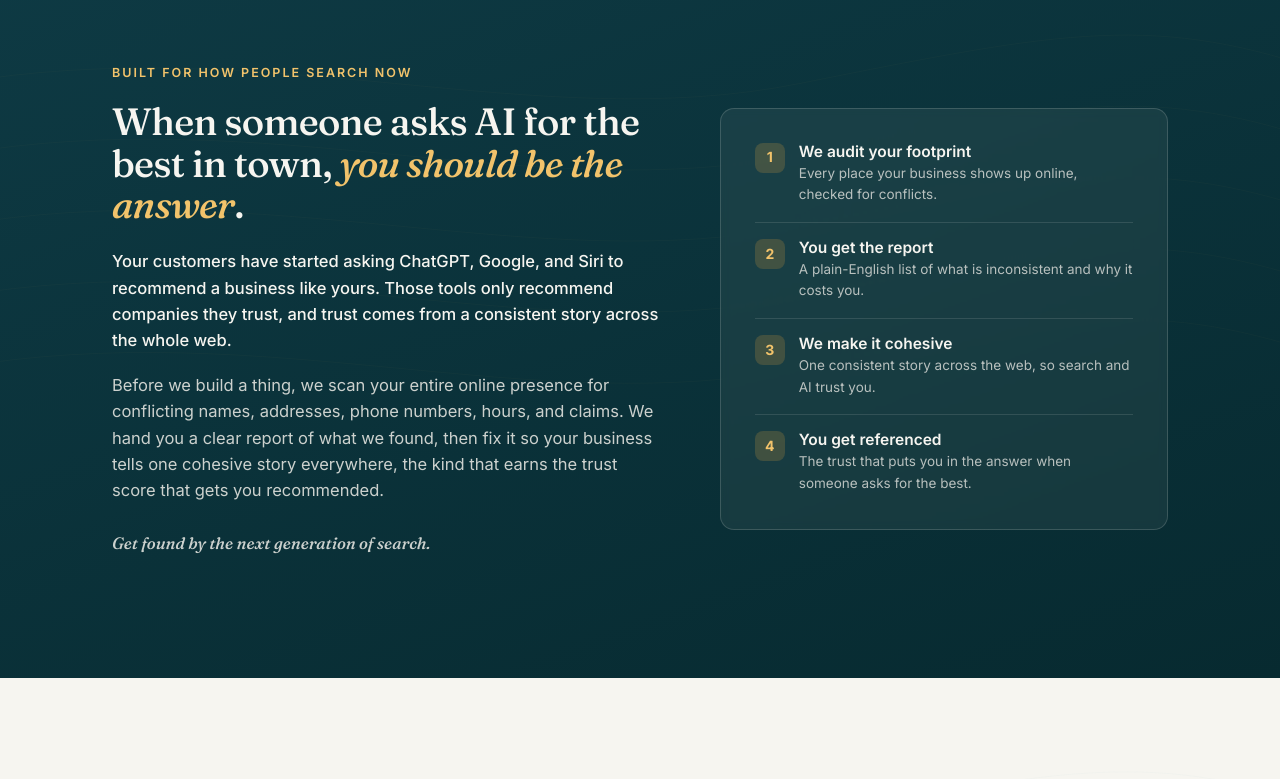
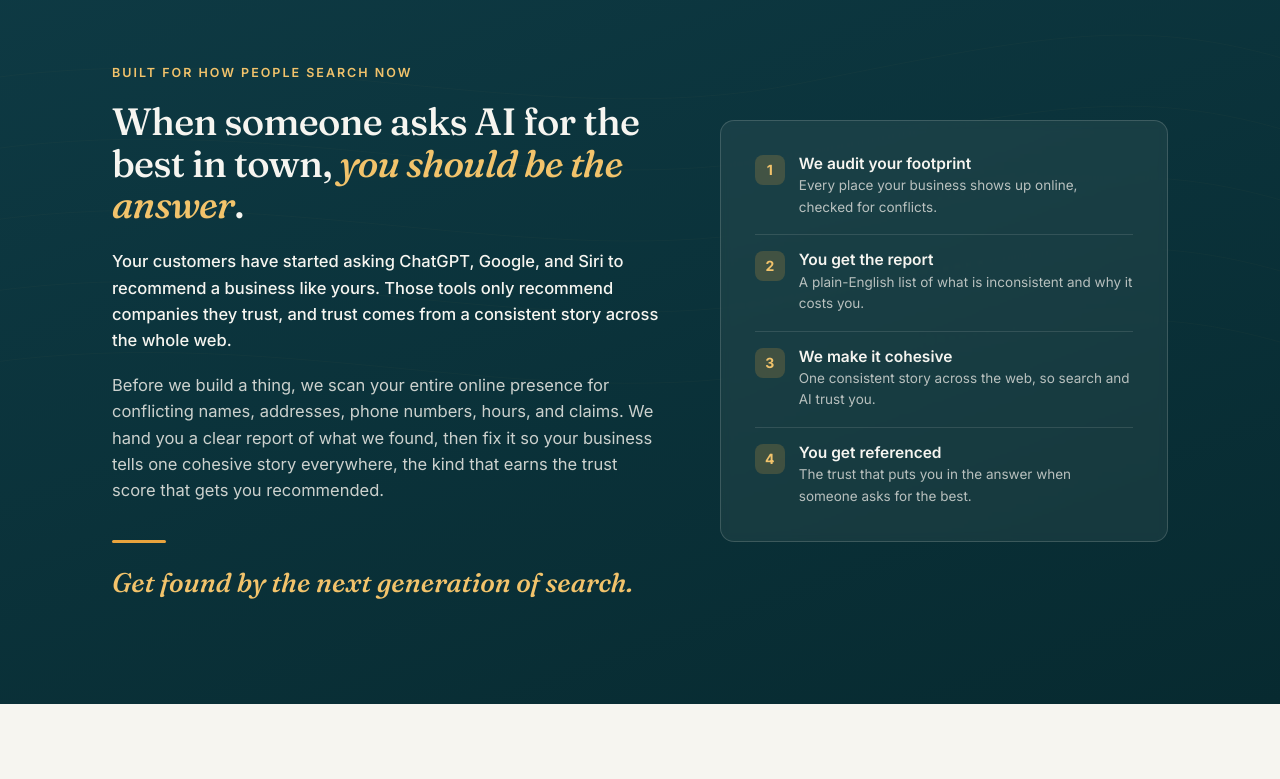
Before and after one commit to carter-sites/watertable-site, a plain HTML site: page index.html in a window 1280 px wide. Shown: the part 1756-2535 px from the top of the page. Drawn offline with Linux system fonts and the light colour scheme.

Commit message:
Add files via upload

```diff
--- a/index.html
+++ b/index.html
@@ -157,7 +157,9 @@
   .aeo h2 .serif-i{color:var(--gold);}
   .aeo p{font-size:16.5px;color:rgba(247,244,238,.82);margin-bottom:18px;}
   .aeo .lead{color:var(--sand);font-weight:500;}
-  .aeo-punch{font-family:'Fraunces',serif;font-size:22px;font-weight:500;font-style:italic;color:var(--gold);margin-top:26px;margin-bottom:0;}
+  .aeo p.aeo-punch{font-family:'Fraunces',serif;font-size:27px;font-weight:500;font-style:italic;color:var(--gold);
+    margin-top:36px;margin-bottom:0;padding-top:26px;position:relative;line-height:1.25;max-width:560px;}
+  .aeo p.aeo-punch::before{content:"";position:absolute;top:0;left:0;width:54px;height:3px;background:var(--amber);border-radius:2px;}
   .aeo-card{background:rgba(247,244,238,.06);border:1px solid rgba(247,244,238,.16);border-radius:14px;
     padding:34px;backdrop-filter:blur(4px);}
   .aeo-row{display:flex;gap:14px;align-items:flex-start;padding:16px 0;border-top:1px solid rgba(247,244,238,.12);}
@@ -301,7 +303,7 @@
   <div class="wrap hero-content">
     <div class="eyebrow">Brand &amp; Website Systems</div>
     <h1>The demand is already <span class="serif-i">there</span>.<br>We help you tap into it.</h1>
-    <p class="hero-sub">In every market there is a water table of customers already searching for what you do. Most local businesses never reach it, held back by a confusing message and a website that does not convert. Watertable builds the brand and the site that pull that demand to the surface, and makes sure search and AI tools send it your way.</p>
+    <p class="hero-sub">In every market, customers are already searching for what you do. Most local businesses never reach them, held back by a confusing message and a website that does not convert. Watertable builds the brand and the site that bring those customers to the surface, and makes sure search and AI tools send them your way.</p>
     <div class="hero-btns">
       <a href="#packages" class="btn-primary">See pricing &amp; packages</a>
       <a href="#deliver" class="btn-ghost">See what you get →</a>
```
